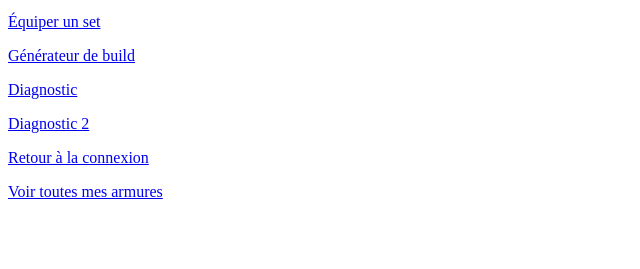
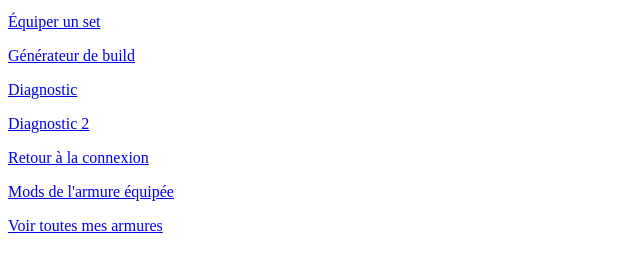
Before and after one commit to Nunuzethepoo/destiny-site, a plain HTML site: page profil.html in a window 1280 px wide. Shown: the part 101-370 px from the top of the page, without its empty margins (0-640 px from the left). Drawn offline with Linux system fonts and the light colour scheme.

Commit message:
Update profil.html

```diff
--- a/profil.html
+++ b/profil.html
@@ -13,6 +13,7 @@
   <p><a href="diagnostic.html">Diagnostic</a></p>
   <p><a href="diagnostic2.html">Diagnostic 2</a></p>
   <p><a href="oauth.html">Retour à la connexion</a></p>
+  <p><a href="mods.html">Mods de l'armure équipée</a></p>
   <p><a href="armures.html">Voir toutes mes armures</a></p>
 
   <script>
```
